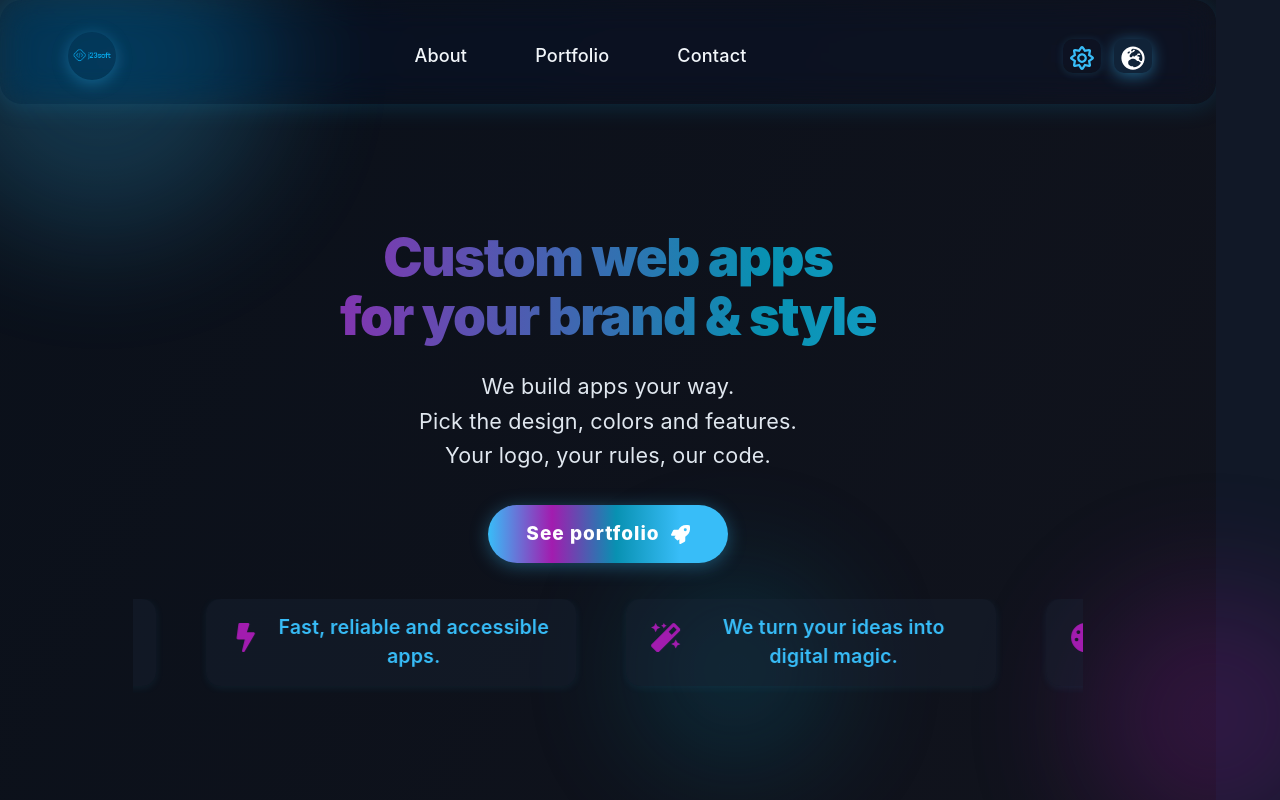
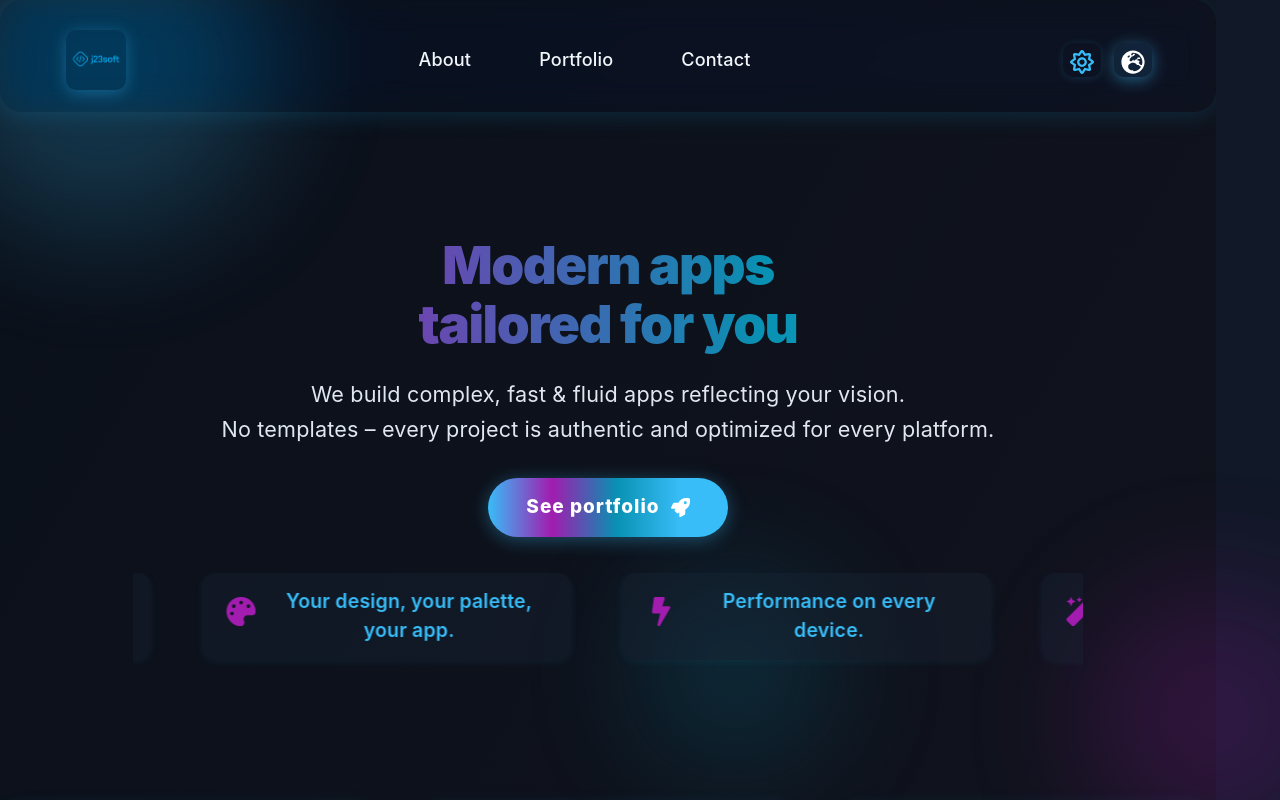
Before and after one commit to jevke25/j23soft, a React (Vite) app: page / in a window 1280 px wide. Both pictures are taken after a click on the button 1133 px from the left and 56 px from the top of the page. Shown: the top 800 px of the page. Built offline with nearby package versions, Linux system fonts and the light colour scheme; a web font is replaced by a local one.

Commit message:
Add files via upload

```diff
--- a/src/App.css
+++ b/src/App.css
@@ -115,29 +115,26 @@ html,
   z-index: 2;
   flex-wrap: wrap;
 }
-.logo-circle {
-  background: none;
-  width: 56px;
-  height: 56px;
-  border-radius: 50%;
+.logo-free {
   display: flex;
   align-items: center;
   justify-content: center;
-  overflow: visible;
-  position: relative;
-  box-shadow: 0 0 0 transparent;
-  /* No background, so logo "floats" and picks up app bg */
+  height: 64px;
+  width: 64px;
+  background: none;
+  border-radius: 16px;
+  box-shadow: none;
 }
 .logo-img {
-  width: 48px;
-  height: 48px;
+  width: 60px;
+  height: 60px;
   object-fit: contain;
-  border-radius: 50%;
-  background: transparent;
+  background: none;
+  border-radius: 10px;
   box-shadow: 0 3px 16px #38bdf857;
   padding: 0;
   margin: 0;
-  /* No white box, just the image; transparent logo recommended */
+  /* preserves logo aspect, never squashed or cropped */
 }
 
 /* Navigacija */
@@ -403,14 +400,15 @@ html,
   animation: magic-gradient 6s ease-in-out infinite;
   letter-spacing: -1px;
 }
-.showcase-grid {
+.showcase-grid.complex {
   display: grid;
-  grid-template-columns: repeat(auto-fit, minmax(250px, 1fr));
-  gap: 44px;
+  grid-template-columns: repeat(auto-fit, minmax(340px, 1fr));
+  gap: 46px;
+  align-items: stretch;
 }
-
 .showcase-item {
-  display: block;
+  display: flex;
+  flex-direction: column;
   background: rgba(29, 36, 53, 0.93);
   border-radius: 19px;
   overflow: hidden;
@@ -419,19 +417,36 @@ html,
   color: inherit;
   transition: box-shadow 0.18s, transform 0.18s;
   cursor: pointer;
-  min-height: 320px;
+  min-height: 470px;
   position: relative;
+  align-items: center;
+  justify-content: flex-start;
 }
-.showcase-item img {
+.showcase-image-wrap {
   width: 100%;
-  height: 180px;
+  display: flex;
+  justify-content: center;
+  align-items: flex-start;
+  padding: 24px 0 0 0;
+  min-height: 380px;
+}
+.showcase-img-phone {
+  width: 220px;
+  height: 440px;
   object-fit: cover;
-  transition: transform 0.22s;
-  border-bottom: 1.5px solid #38bdf820;
-  filter: brightness(0.98) saturate(1.07);
+  border-radius: 22px;
+  box-shadow: 0 6px 36px #0ea5e930, 0 1.5px 0px #fff4;
+  background: #181e2a;
+  border: 2px solid #222b;
+  transition: transform 0.24s, box-shadow 0.24s;
+}
+.showcase-item:hover .showcase-img-phone {
+  transform: scale(1.04) rotate(-1.5deg);
+  box-shadow: 0 12px 48px #38bdf89c, 0 2px 0px #fff6;
 }
 .showcase-info {
-  padding: 20px 22px 14px 22px;
+  padding: 22px 24px 16px 24px;
+  width: 100%;
 }
 .showcase-info h3 {
   font-size: 1.18rem;
@@ -441,12 +456,8 @@ html,
   letter-spacing: 1px;
 }
 .showcase-info p {
-  font-size: 1.01rem;
+  font-size: 1.03rem;
   color: inherit;
-}
-.showcase-item:hover img {
-  transform: scale(1.05) rotate(-1.5deg);
-  filter: brightness(1.08) saturate(1.22);
 }
 .showcase-hint {
   text-align: center;
@@ -571,7 +582,7 @@ html,
     align-items: center;
     gap: 34px;
   }
-  .showcase-grid {
+  .showcase-grid.complex {
     grid-template-columns: 1fr 1fr;
   }
 }
@@ -587,7 +598,7 @@ html,
   }
 }
 @media (max-width: 700px) {
-  .showcase-grid {
+  .showcase-grid.complex {
     grid-template-columns: 1fr;
   }
   .about {
@@ -618,6 +629,10 @@ html,
     align-items: flex-start;
     gap: 12px;
   }
+  .showcase-img-phone {
+    width: 140px;
+    height: 280px;
+  }
 }
 
 ::-webkit-scrollbar {
--- a/src/App.tsx
+++ b/src/App.tsx
@@ -22,18 +22,18 @@ import "./App.css";
 const marketingItems = [
   {
     icon: <FaMagic />,
-    sr: "Vaše ideje pretvaramo u digitalnu magiju.",
-    en: "We turn your ideas into digital magic."
+    sr: "Ideje postaju digitalna stvarnost.",
+    en: "Ideas become digital reality."
   },
   {
     icon: <FaPalette />,
-    sr: "Dizajn, funkcije i boje po vašoj želji.",
-    en: "Design, features and colors your way."
+    sr: "Vaš dizajn, vaša paleta, vaša aplikacija.",
+    en: "Your design, your palette, your app."
   },
   {
     icon: <FaBolt />,
-    sr: "Brze, pouzdane i dostupne aplikacije.",
-    en: "Fast, reliable and accessible apps."
+    sr: "Performanse na svim uređajima.",
+    en: "Performance on every device."
   }
 ];
 
@@ -65,15 +65,14 @@ const text = {
     nav: ["O nama", "Radovi", "Kontakt"],
     heroTitle: (
       <>
-        <span className="highlight">Custom web aplikacije</span> <br />
-        za tvoj brend i tvoj stil
+        <span className="highlight">Savremene aplikacije</span>
+        <br /> po vašoj meri
       </>
     ),
     heroDesc: (
       <>
-        Pravimo aplikacije po tvojim željama. <br />
-        Dizajn, boje i funkcionalnosti koje ti biraš. <br />
-        Tvoj logo, tvoja pravila, naš kod.
+        Pravimo kompleksne, brze i fluidne aplikacije koje odražavaju vašu viziju. <br />
+        Bez šablona – svaki projekat je autentičan i optimizovan za svaku platformu.
       </>
     ),
     heroBtn: (
@@ -84,18 +83,18 @@ const text = {
     features: [
       {
         icon: <FaLaptopCode />,
-        title: "Custom development",
-        desc: "Svaka aplikacija je unikat, od dizajna do zadnje funkcije."
+        title: "Potpuno custom kod",
+        desc: "Svaka linija koda piše se prema vašim potrebama."
       },
       {
         icon: <FaMobileAlt />,
-        title: "Responsive dizajn",
-        desc: "Izgled i funkcionalnost savršeni na svim uređajima."
+        title: "Mobilni & desktop UX",
+        desc: "Dizajniran za fluidan rad na svim ekranima, bez kompromisa."
       },
       {
         icon: <FaCloud />,
-        title: "Cloud deploy & sigurnost",
-        desc: "Vaša aplikacija je uvek online, brza i zaštićena."
+        title: "Cloud deploy & skalabilnost",
+        desc: "Aplikacija radi najsigurnije i najbrže na globalnim servisima."
       }
     ],
     aboutTitle: (
@@ -105,9 +104,9 @@ const text = {
     ),
     aboutDesc: (
       <>
-        <b>Iskustvo, inovacija i posvećenost.</b> <br />
-        Pravimo aplikacije koje rastu sa tvojim poslom. <br />
-        Ti biraš svaki detalj, a mi brinemo da sve radi savršeno.
+        <b>Vi sanjate, mi pravimo.</b> <br />
+        Kombinujemo iskustvo i inovaciju za digitalna rešenja koja rastu sa vama.<br />
+        Svaki detalj, animacija i funkcionalnost – pod vašom kontrolom.
       </>
     ),
     showcaseTitle: "Naši radovi",
@@ -115,8 +114,8 @@ const text = {
     contactTitle: "Kontakt",
     contactDesc: (
       <>
-        Imaš ideju ili pitanje? <br />
-        Piši na <a href="mailto:info@j23soft.com">info@j23soft.com</a> ili nas zapratite:
+        Imate ideju ili pitanje? <br />
+        Pišite na <a href="mailto:info@j23soft.com">info@j23soft.com</a> ili nas zapratite:
       </>
     ),
     copyright: () => `© ${new Date().getFullYear()} j23soft. Sva prava zadržana.`,
@@ -130,15 +129,14 @@ const text = {
     nav: ["About", "Portfolio", "Contact"],
     heroTitle: (
       <>
-        <span className="highlight">Custom web apps</span> <br />
-        for your brand & style
+        <span className="highlight">Modern apps</span>
+        <br /> tailored for you
       </>
     ),
     heroDesc: (
       <>
-        We build apps your way. <br />
-        Pick the design, colors and features. <br />
-        Your logo, your rules, our code.
+        We build complex, fast & fluid apps reflecting your vision. <br />
+        No templates – every project is authentic and optimized for every platform.
       </>
     ),
     heroBtn: (
@@ -149,18 +147,18 @@ const text = {
     features: [
       {
         icon: <FaLaptopCode />,
-        title: "Custom development",
-        desc: "Every app is unique, from design to the last feature."
+        title: "Fully custom code",
+        desc: "Every line of code is crafted for your business needs."
       },
       {
         icon: <FaMobileAlt />,
-        title: "Responsive design",
-        desc: "Perfect look and functionality on all devices."
+        title: "Mobile & desktop UX",
+        desc: "Designed for flawless experience on any device."
       },
       {
         icon: <FaCloud />,
-        title: "Cloud deploy & security",
-        desc: "Your app is always online, fast, and secure."
+        title: "Cloud deploy & scalability",
+        desc: "Your app runs fast and secure on global platforms."
       }
     ],
     aboutTitle: (
@@ -170,9 +168,9 @@ const text = {
     ),
     aboutDesc: (
       <>
-        <b>Experience, innovation, dedication.</b> <br />
-        We build apps that grow with you. <br />
-        You choose every detail, we make it run perfectly.
+        <b>You dream, we build.</b> <br />
+        We blend experience and innovation for digital solutions that grow with you.<br />
+        Every detail, animation, and feature – under your control.
       </>
     ),
     showcaseTitle: "Our portfolio",
@@ -193,17 +191,16 @@ const text = {
 };
 
 function MarketingCarousel({ lang }: { lang: "sr" | "en" }) {
-  // infinite horizontal scroll animation
   return (
     <div className="carousel-marketing">
       <motion.div
         className="carousel-track"
         animate={{
-          x: ["0%", "-100%", "0%"]
+          x: ["0%", "-50%", "0%"]
         }}
         transition={{
           repeat: Infinity,
-          duration: 22,
+          duration: 24,
           ease: "linear"
         }}
         style={{ display: "flex" }}
@@ -222,7 +219,6 @@ function MarketingCarousel({ lang }: { lang: "sr" | "en" }) {
 function App() {
   const [dark, setDark] = useState(true);
   const [lang, setLang] = useState<"sr" | "en">("sr");
-
   const langIcon = lang === "sr" ? <FaGlobeAmericas /> : <FaGlobeEurope />;
   const themeIcon = dark ? <FaRegSun /> : <FaRegMoon />;
 
@@ -249,8 +245,8 @@ function App() {
 
       {/* Header */}
       <header className="navbar glass">
-        {/* LOGO: add your logo as public/logo.png (500x500, transparent bg recommended) */}
-        <div className="logo-circle">
+        {/* LOGO: add your logo as public/logo.png (any ratio, transparent recommended) */}
+        <div className="logo-free">
           <img src="/logo.png" alt="j23soft logo" className="logo-img" />
         </div>
         <nav>
@@ -333,7 +329,7 @@ function App() {
       {/* Projects Showcase */}
       <section id="projects" className="showcase">
         <h2>{text[lang].showcaseTitle}</h2>
-        <div className="showcase-grid">
+        <div className="showcase-grid complex">
           {showcases.map((app, idx) => (
             <motion.a
               key={app.title}
@@ -341,13 +337,15 @@ function App() {
               target="_blank"
               rel="noopener noreferrer"
               className="showcase-item glass"
-              whileHover={{ scale: 1.05, boxShadow: "0 4px 32px #38bdf855" }}
+              whileHover={{ scale: 1.03, boxShadow: "0 8px 38px #38bdf899" }}
               initial={{ opacity: 0, y: 40 }}
               whileInView={{ opacity: 1, y: 0 }}
               viewport={{ once: true }}
-              transition={{ duration: 0.6, delay: idx * 0.13 }}
+              transition={{ duration: 0.7, delay: idx * 0.16 }}
             >
-              <img src={app.image} alt={app.title} />
+              <div className="showcase-image-wrap">
+                <img src={app.image} alt={app.title} className="showcase-img-phone" />
+              </div>
               <div className="showcase-info">
                 <h3>{app.title}</h3>
                 <p>
@@ -360,7 +358,7 @@ function App() {
         <div className="showcase-hint">{text[lang].showcaseHint}</div>
       </section>
 
-      {/* Elegant Contact & Footer */}
+      {/* Contact & Footer */}
       <footer id="contact" className="footer glass">
         <motion.div
           className="contact-card-elegant"
```
